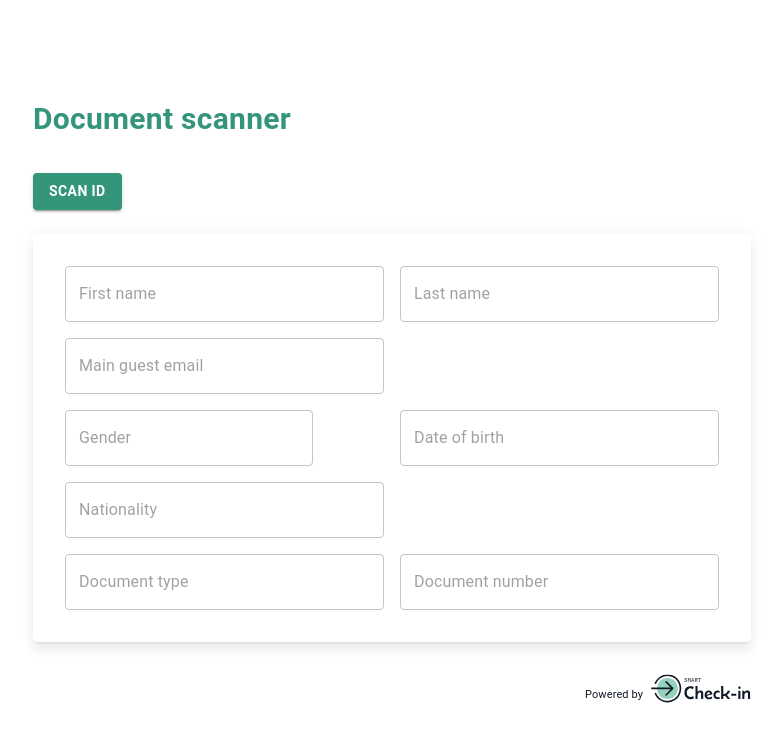
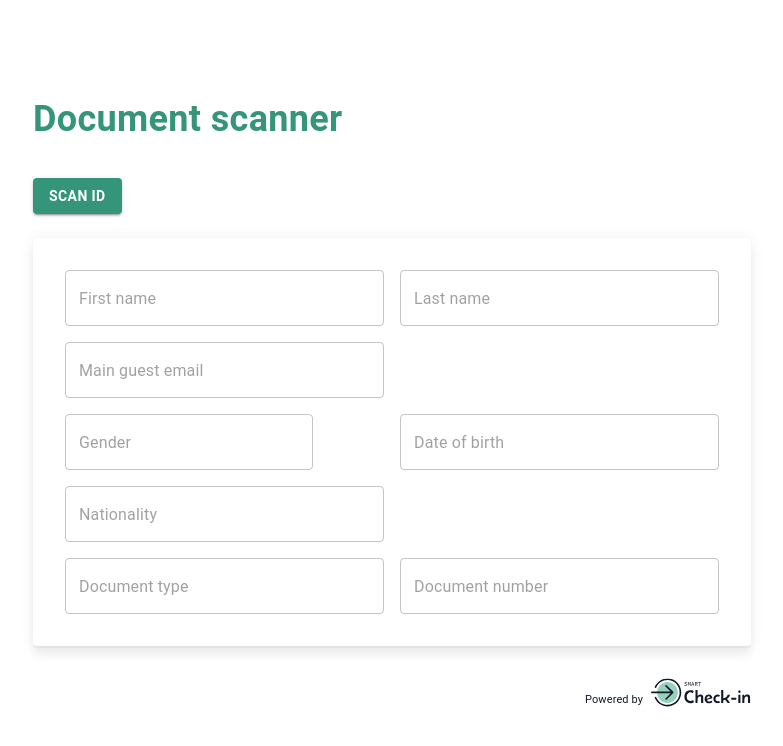
Before and after one commit to mihajanstrehovec/id-scanning, a React (Vite) app: page / in a window 1280 px wide. Shown: the top 746 px of the page, without its empty margins (248-1031 px from the left). Built offline with nearby package versions, Linux system fonts and the light colour scheme; no server answers; what @scandit/web-id-bolt would draw is missing.

Commit message:
style improvments

```diff
--- a/src/App.jsx
+++ b/src/App.jsx
@@ -7,7 +7,7 @@ function App() {
   return (
     <div style={{ padding: '1rem' }}>
 
-      <Typography fontSize={30} fontWeight={600} mb={4}>Document scanner</Typography>
+      <Typography fontSize={36} fontWeight={600} mb={4}>Document scanner</Typography>
       <IDBoltScanner />
       <Stack alignItems={'end'} justifyContent={'flex-end'} display={'flex'} direction={'row'} spacing={1}>
         <Typography fontSize={11} sx={{color: '#111927'}}>Powered by</Typography>
```
